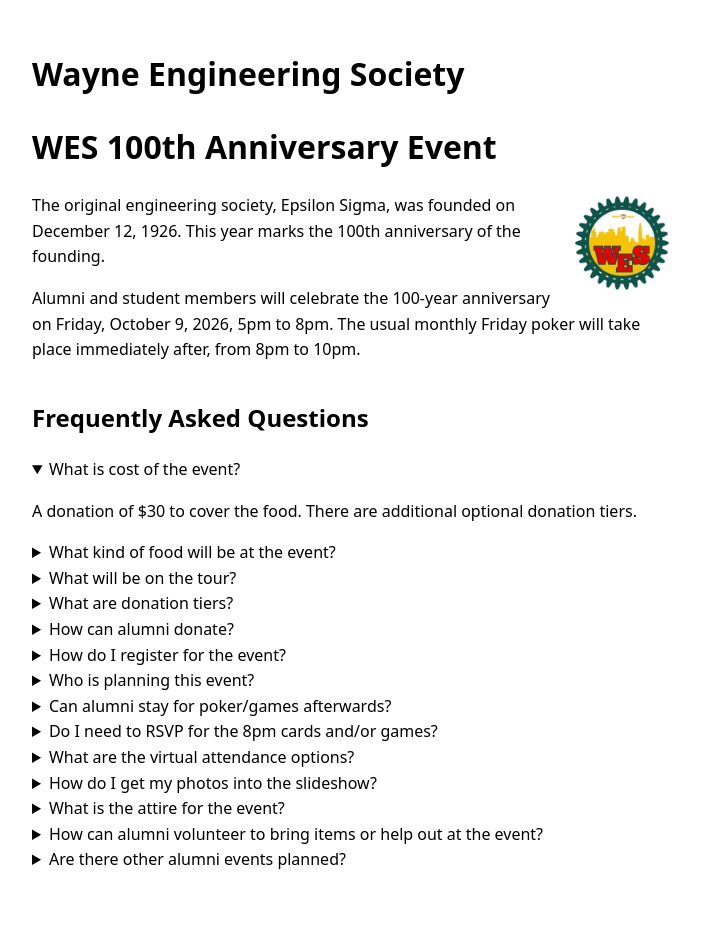
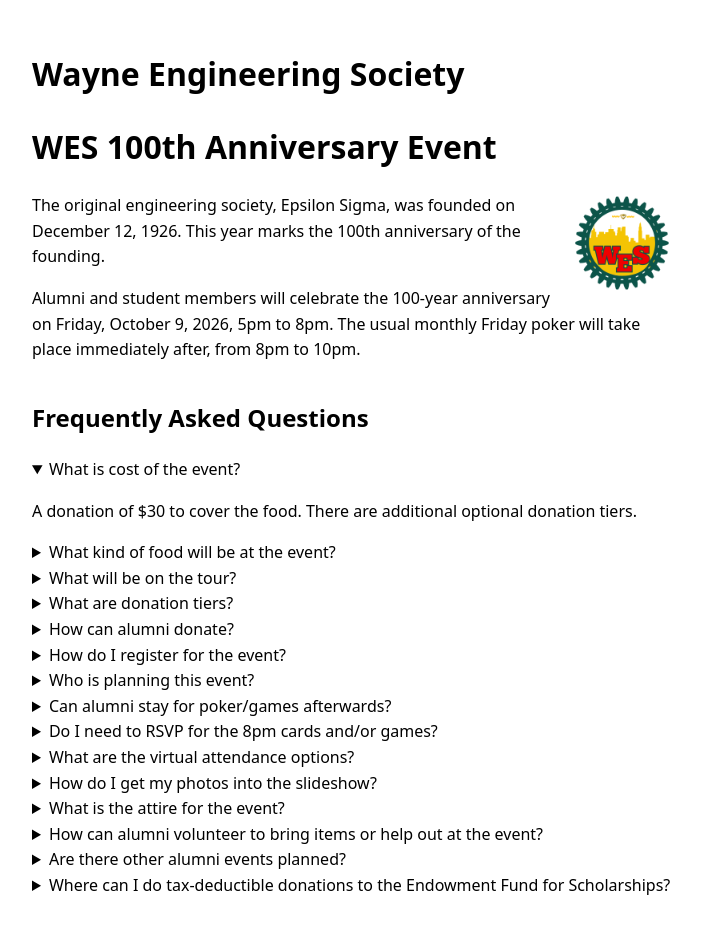
Before and after one commit to mciechanumich/WES100, a Jekyll site: the page built from docs/index.html, in a window 1280 px wide. Shown: the whole page, without its empty margins (288-989 px from the left). Built offline with Jekyll 4.4.1, drawn with Linux system fonts in a browser that asks for light colours; before the commit the page ends 921 px from its top, so only the background shows below that.

Commit message:
feat: Endowment Fund giving guide

```diff
--- a/docs/index.html
+++ b/docs/index.html
@@ -146,5 +146,14 @@
   </details>
 
 
+  <!-- FAQ Item -->
+  <details class="faq-item">
+    <summary class="faq-question">Where can I do tax-deductible donations to the Endowment Fund for Scholarships?</summary>
+    <div class="faq-answer">
+      <p>See the details in the Endowment Fund <a href="Wayne%20Engineering%20Society%20Giving%20Guide%202026-03-08.pdf">Giving Guide</a>.
+</p>
+    </div>
+  </details>
+
 
 </section>
```
Also changed, not shown: 1 other file.
